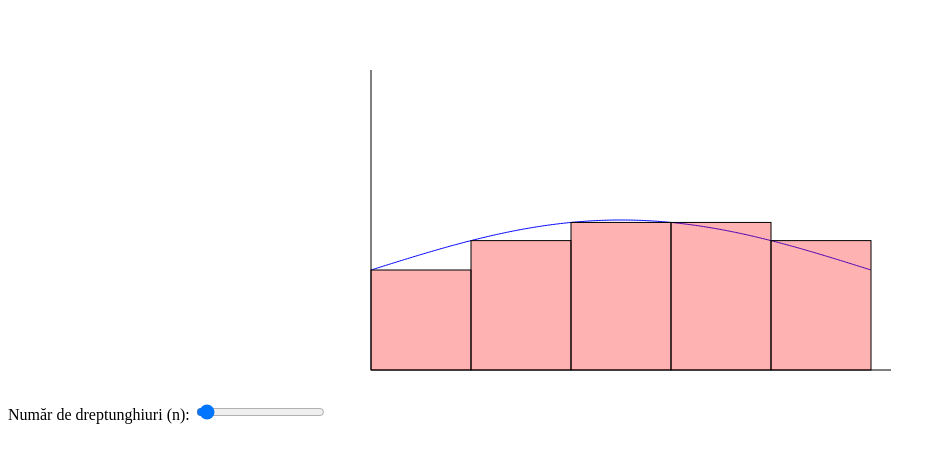
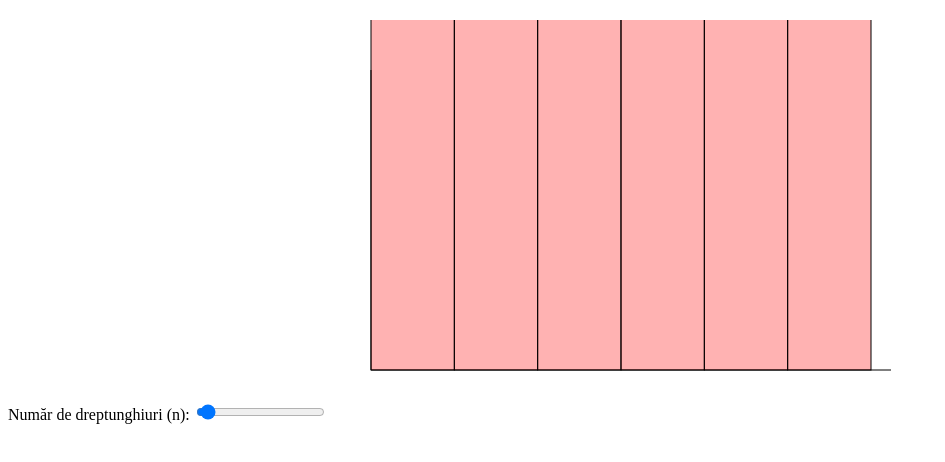
Before and after one commit to cristianpopescu2-creator/riemannsum2, a plain HTML site: page index.html in a window 1280 px wide. Shown: the whole page, without its empty margins (0-945 px from the left). Drawn offline with Linux system fonts and the light colour scheme.

Commit message:
Update index.html

```diff
--- a/index.html
+++ b/index.html
@@ -7,7 +7,7 @@
 <body>
   <h2></h2>
   <label for="n">Număr de dreptunghiuri (n): </label>
-  <input type="range" id="n" min="2" max="100" value="5" oninput="draw()">
+  <input type="range" id="n" min="2" max="100" value="5" step="2" oninput="draw()">
   <canvas id="canvas" width="600" height="400"></canvas>
 
   <script>
@@ -15,7 +15,7 @@
     const ctx = canvas.getContext("2d");
 
     function f(x) {
-      return Math.sin(x) + 2; // exemplu: f(x) = sin(x) + 2
+      return Math.sin(x) + 10;
     }
 
     function draw() {
```
